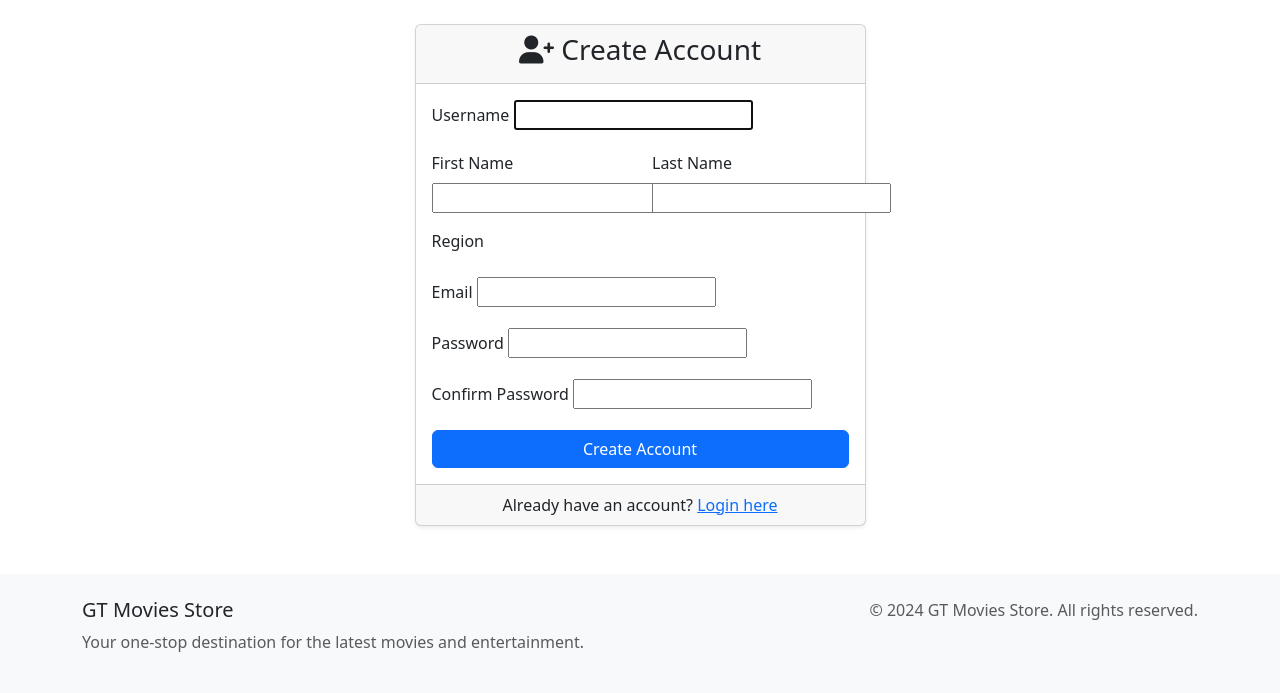
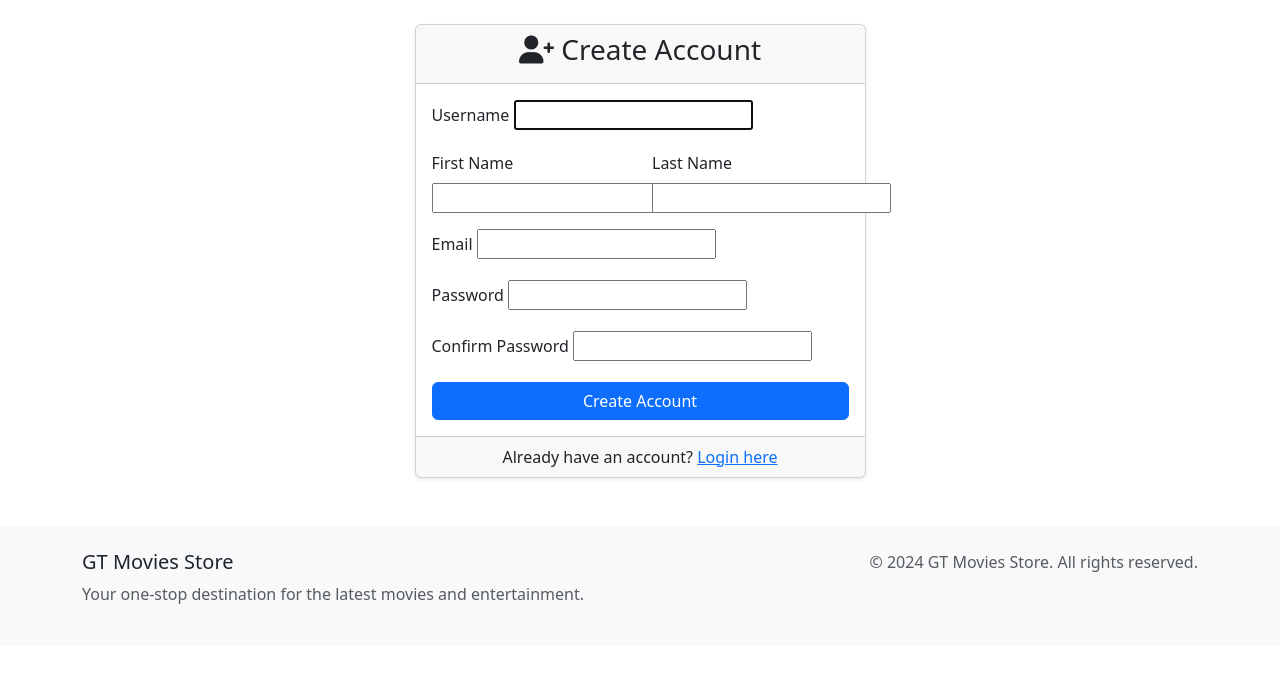
Before and after one commit to krishiv-khatri/gt-movies, a Django app: page /register/ in a window 1280 px wide. Shown: the part 56-749 px from the top of the page. Run offline with Django 5.2, Linux system fonts and the light colour scheme; parts of the project's set-up code (start-up, migrations or seed data) failed here and were passed over.

Commit message:
Register region bug

```diff
--- a/store/forms.py
+++ b/store/forms.py
@@ -18,7 +18,6 @@
         user.email = self.cleaned_data["email"]
         user.first_name = self.cleaned_data["first_name"]
         user.last_name = self.cleaned_data["last_name"]
-        user.region = self.cleaned_data["region"]
         if commit:
             user.save()
         return user
--- a/store/templates/store/register.html
+++ b/store/templates/store/register.html
@@ -50,19 +50,6 @@
                             </div>
                             {% endif %}
                         </div>
-                    </div>
-
-                    <!-- ✅ Region dropdown -->
-                    <div class="mb-3">
-                        <label for="{{ form.region.id_for_label }}" class="form-label">Region</label>
-                        {{ form.region }}
-                        {% if form.region.errors %}
-                        <div class="text-danger">
-                            {% for error in form.region.errors %}
-                            <small>{{ error }}</small>
-                            {% endfor %}
-                        </div>
-                        {% endif %}
                     </div>
 
                     <!-- Email -->
```
Also changed, not shown: store/models.py (+2 -7 lines), db.sqlite3, store/migrations/0007_merge_0006_order_region_0006_rating.py (added), 2 other files.
